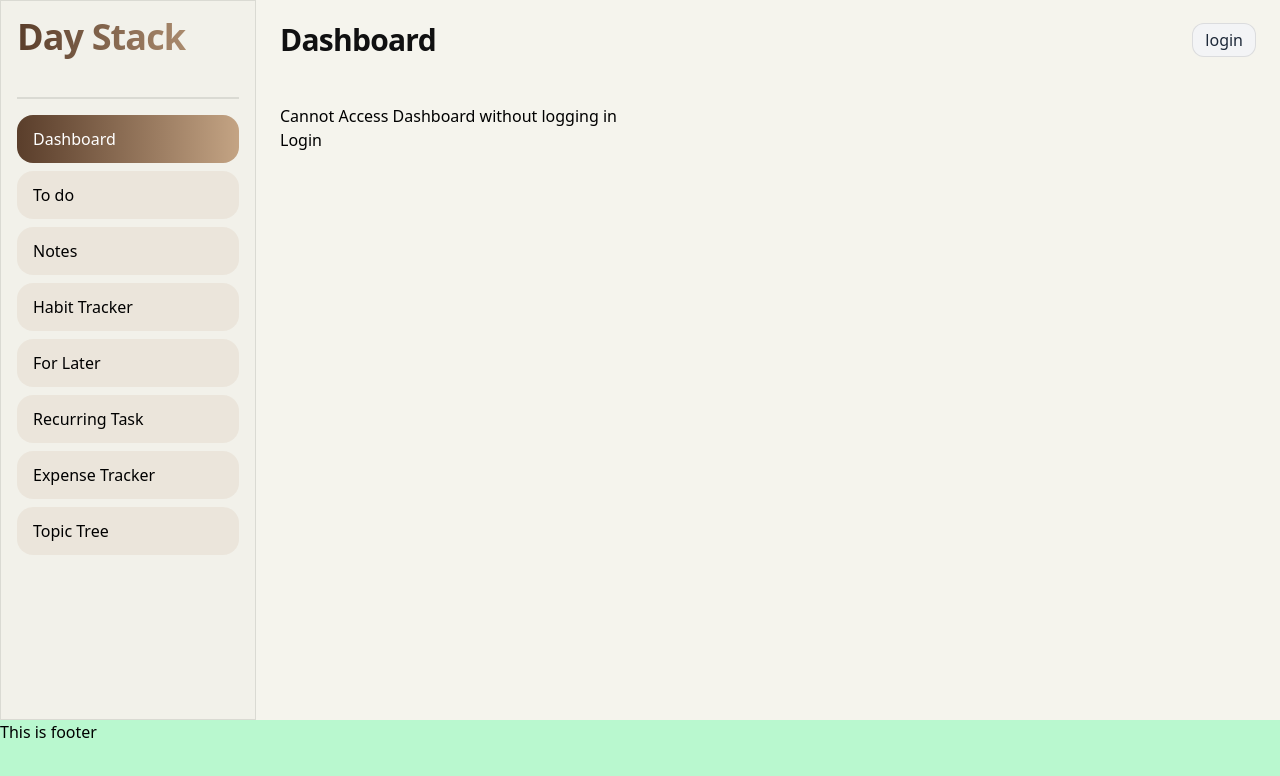
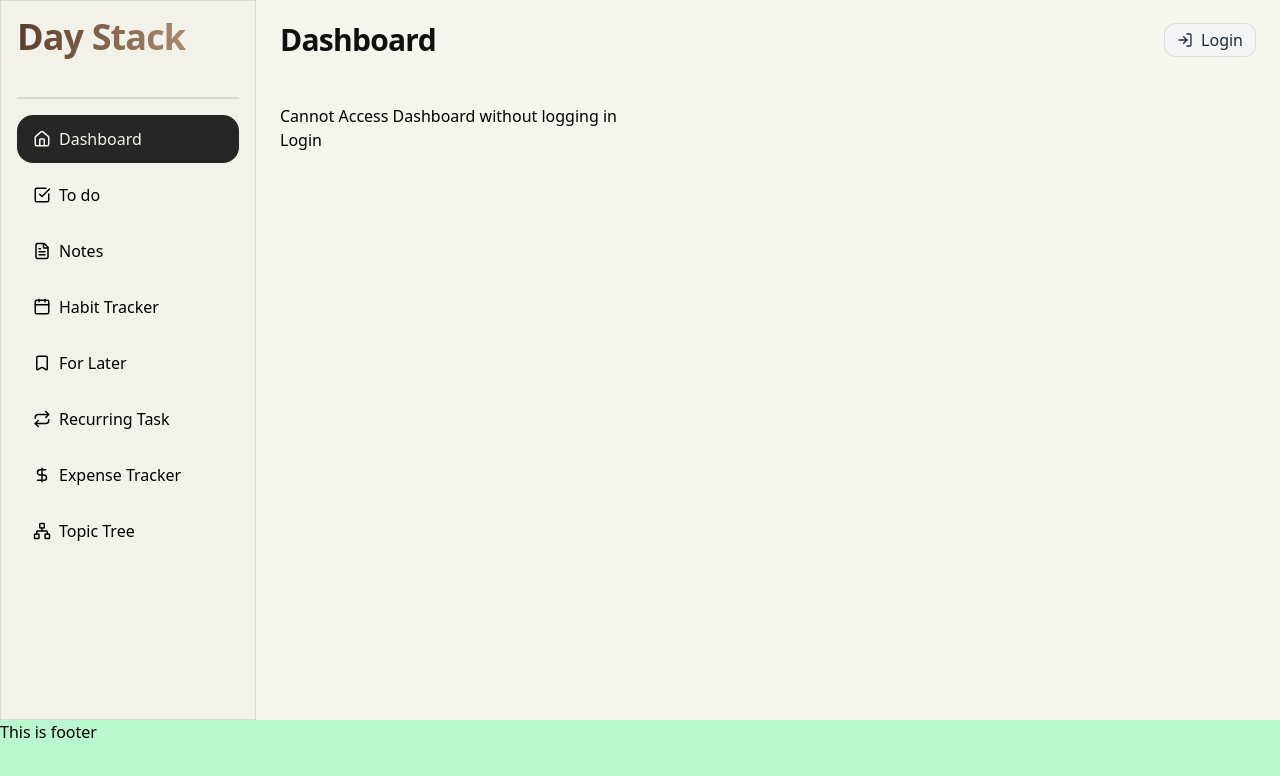
Before and after one commit to TanvirHasanAnik/daystack, a Next.js app: page / in a window 1280 px wide. Shown: the top 776 px of the page. Built offline with nearby package versions, Linux system fonts and the light colour scheme; no server answers; the database is empty.

Commit message:
lucide icons implemented

```diff
--- a/app/(authentication)/login/page.tsx
+++ b/app/(authentication)/login/page.tsx
@@ -8,6 +8,7 @@ import { useLoginMutation } from "@/app/state/user/userApiSlice";
 import { useRouter } from "next/navigation";
 import PrimaryButton from "@/app/ui/common/primaryButton";
 import DayStackTitle from "@/app/ui/common/daystackTitle";
+import { LogIn } from "lucide-react";
 
 
 type FormFields = z.infer<typeof loginSchema>;
@@ -80,7 +81,7 @@ export default function Login() {
                 )}
                 </div>
 
-                <PrimaryButton disabled={isLoading} type="submit">
+                <PrimaryButton icon={LogIn} disabled={isLoading} type="submit">
                 {isLoading ? "Logging in..." : "Login"}
                 </PrimaryButton>
 
--- a/app/(authentication)/register/page.tsx
+++ b/app/(authentication)/register/page.tsx
@@ -8,6 +8,7 @@ import { useRouter } from "next/navigation";
 import { SubmitHandler, useForm } from "react-hook-form";
 import { z } from 'zod';
 import { registerSchema } from "../schemas";
+import { UserPlus  } from "lucide-react";
 
 type FormFields = z.infer<typeof registerSchema>;
 
@@ -62,7 +63,7 @@ export default function RegisterUser() {
                     />
                     {errors.password && <div className="text-red-500">{errors.password.message}</div>}
                 </div>
-                <PrimaryButton disabled={isLoading} type="submit">
+                <PrimaryButton icon={UserPlus} disabled={isLoading} type="submit">
                     {isLoading ? "Loading..." : "Create Account"}
                 </PrimaryButton>
                 {errors.root && <div className="text-red-500">{errors.root.message}</div>}
--- /dev/null
+++ b/app/ui/common/iconLabel.tsx
@@ -0,0 +1,14 @@
+type IconLabelProps = {
+  icon: React.ElementType;
+  text: string;
+  className?: string;
+};
+
+export default function IconLabel({ icon: Icon, text, className }: IconLabelProps) {
+  return (
+    <div className={`flex items-center gap-2 ${className ?? ""}`}>
+      <Icon size={16} />
+      <span>{text}</span>
+    </div>
+  );
+}
--- a/app/ui/common/navigationItems.ts
+++ b/app/ui/common/navigationItems.ts
@@ -1,34 +1,12 @@
+import { Home, CheckSquare, FileText, Calendar, Bookmark, Repeat, DollarSign, Network } from "lucide-react";
+
 export const items = [
-  {
-    label: "Dashboard",
-    href: "/",
-  },
-  {
-    label: "To do",
-    href: "/todo",
-  },
-  {
-    label: "Notes",
-    href: "/notes",
-  },
-  {
-    label: "Habit Tracker",
-    href: "/habit-tracker",
-  },
-  {
-    label: "For Later",
-    href: "/for-later",
-  },
-  {
-    label: "Recurring Task",
-    href: "/recurring-task",
-  },
-  {
-    label: "Expense Tracker",
-    href: "/expense-tracker",
-  },
-  {
-    label: "Topic Tree",
-    href: "/topic-tree",
-  },
+  { label: "Dashboard", href: "/", icon: Home },
+  { label: "To do", href: "/todo", icon: CheckSquare },
+  { label: "Notes", href: "/notes", icon: FileText },
+  { label: "Habit Tracker", href: "/habit-tracker", icon: Calendar },
+  { label: "For Later", href: "/for-later", icon: Bookmark },
+  { label: "Recurring Task", href: "/recurring-task", icon: Repeat },
+  { label: "Expense Tracker", href: "/expense-tracker", icon: DollarSign },
+  { label: "Topic Tree", href: "/topic-tree", icon: Network },
 ];
--- a/app/ui/common/primaryButton.tsx
+++ b/app/ui/common/primaryButton.tsx
@@ -1,12 +1,25 @@
 import React from "react";
 
-type PrimaryButtonProps = React.ButtonHTMLAttributes<HTMLButtonElement>;
+type PrimaryButtonProps = React.ButtonHTMLAttributes<HTMLButtonElement> & {
+  icon?: React.ElementType;
+  iconPosition?: "left" | "right";
+};
 
-export default function PrimaryButton({ className = "", ...props }: PrimaryButtonProps) {
+export default function PrimaryButton({
+  className = "",
+  icon: Icon,
+  iconPosition = "left",
+  children,
+  ...props
+}: PrimaryButtonProps) {
   return (
     <button
       {...props}
-      className={`w-full cursor-pointer rounded-2xl bg-button-primary text-button-primary-text px-4 py-3 flex items-center justify-center transition hover:opacity-90 ${className}`}
-    />
+      className={`w-full cursor-pointer rounded-2xl bg-button-primary text-button-primary-text px-4 py-3 flex items-center justify-center gap-2 transition hover:opacity-90 ${className}`}
+    >
+      {Icon && iconPosition === "left" && <Icon size={18} />}
+      <span>{children}</span>
+      {Icon && iconPosition === "right" && <Icon size={18} />}
+    </button>
   );
 }
--- a/app/ui/common/sidebar.tsx
+++ b/app/ui/common/sidebar.tsx
@@ -2,8 +2,9 @@
 
 import Link from "next/link";
 import { usePathname } from "next/navigation";
+import DayStackTitle from "./daystackTitle";
 import { items } from "./navigationItems";
-import DayStackTitle from "./daystackTitle";
+
 
 
 export default function Sidebar() {
@@ -16,18 +17,20 @@ export default function Sidebar() {
       <nav className="space-y-2">
       {items.map((item) => {
         const active = pathname === item.href;
+        const Icon = item.icon;
 
         return (
           <Link
             key={item.href}
             href={item.href}
-              className={`w-full block rounded-2xl px-4 py-3 bg-[#C4A484]/15 ${
+            className={`w-full flex items-center gap-2 rounded-2xl px-4 py-3 transition ${
               active
-                  ? "bg-gradient-to-r from-[#5A3E2B] to-[#C4A484] text-white"
-                  : "hover:bg-[#5A3E2B]/20 transition hover:text-[#5A3E2B]"
+                ? "bg-button-primary/90 text-button-primary-text"
+                : "hover:bg-button-primary/10"
             }`}
           >
-              {item.label}
+            {Icon && <Icon size={18} />}
+            <span>{item.label}</span>
           </Link>
         );
       })}
--- a/app/ui/common/topbar.tsx
+++ b/app/ui/common/topbar.tsx
@@ -6,6 +6,8 @@ import { usePathname, useRouter } from "next/navigation";
 import { useContext } from "react";
 import { items } from "./navigationItems";
 import PrimaryButton from "./primaryButton";
+import { User, LogOut, LogIn } from "lucide-react";
+import IconLabel from "./iconLabel";
 
 
 
@@ -37,13 +39,13 @@ export default function TopBar(){
             <div className="flex items-center gap-4">
                 {user &&
                 <span className="inline-flex items-center rounded-xl px-3 py-1 text-sm font-medium bg-blue-50 text-blue-900 border-2 border-dotted border-blue-300">
-                    {user.name}
+                    <IconLabel icon={User} text={user.name}/>
                 </span>
                 }
             <button
             className="cursor-pointer border border-border rounded-xl px-3 py-1 bg-gray-100 text-gray-800 hover:bg-button-primary hover:text-button-primary-text"
-            disabled={isLoading} onClick={user ? handleLogout : handleLogin}>{user ? "Logout" : "login"}
-
+            disabled={isLoading} onClick={user ? handleLogout : handleLogin}>
+                {user ? (<IconLabel icon={LogOut} text="Logout"/>) : (<IconLabel icon={LogIn} text="Login"/>)}
             </button>
             </div>
         </div>
--- a/package.json
+++ b/package.json
@@ -14,6 +14,7 @@
     "bcrypt": "^6.0.0",
     "bcryptjs": "^3.0.3",
     "jsonwebtoken": "^9.0.3",
+    "lucide-react": "^1.16.0",
     "mysql2": "^3.17.1",
     "next": "16.0.10",
     "react": "19.2.1",
```
Also changed, not shown: 1 other file (tests, documents, lock files or other folders). Lines whose indentation alone changed are shown as unchanged.
